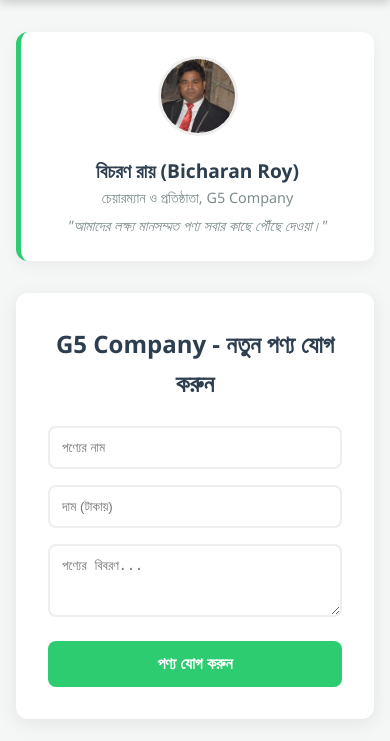
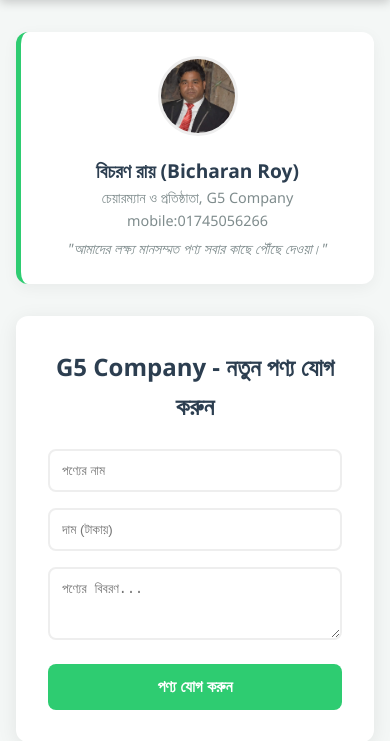
Before and after one commit to kafibisty/kafi_g5, a Django app: page / in a window 390 px wide. Shown: the part 111-852 px from the top of the page. Run offline with Django 5.2, Linux system fonts and the light colour scheme; a user stored in the database is signed in; data that the repository does not hold is empty.

Commit message:
Added company mobile number

```diff
--- a/templates/index.html
+++ b/templates/index.html
@@ -86,6 +86,7 @@
             <div class="owner-info">
                 <h3>বিচরণ রায় (Bicharan Roy)</h3>
                 <p>চেয়ারম্যান ও প্রতিষ্ঠাতা, G5 Company</p>
+                 <p>mobile:01745056266</p>
                 <p style="font-style: italic; margin-top: 5px;">"আমাদের লক্ষ্য মানসম্মত পণ্য সবার কাছে পৌঁছে দেওয়া।"</p>
             </div>
         </div>
```
